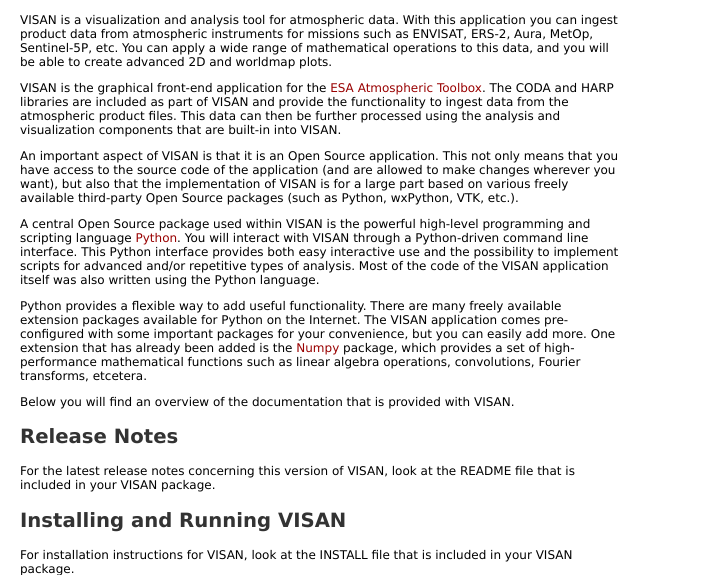
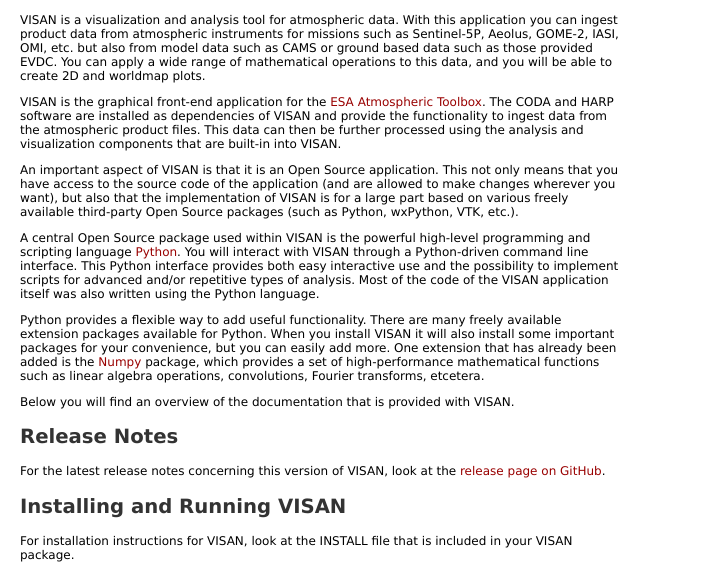
Before and after one commit to stcorp/visan, a plain HTML site: page docs/index.html in a window 1280 px wide. Shown: the part 410-985 px from the top of the page, without its empty margins (0-705 px from the left). Drawn offline with Linux system fonts and the light colour scheme.

Commit message:
Update of documentation

```diff
--- a/docs/index.html
+++ b/docs/index.html
@@ -16,21 +16,21 @@
 
       <h1>VISAN Documentation</h1>
 
-      <p>VISAN is a visualization and analysis tool for atmospheric data. With this application you can ingest product data from atmospheric instruments for missions such as ENVISAT, ERS-2, Aura, MetOp, Sentinel-5P, etc. You can apply a wide range of mathematical operations to this data, and you will be able to create advanced 2D and worldmap plots.</p>
+      <p>VISAN is a visualization and analysis tool for atmospheric data. With this application you can ingest product data from atmospheric instruments for missions such as Sentinel-5P, Aeolus, GOME-2, IASI, OMI, etc. but also from model data such as CAMS or ground based data such as those provided EVDC. You can apply a wide range of mathematical operations to this data, and you will be able to create 2D and worldmap plots.</p>
 
-      <p>VISAN is the graphical front-end application for the <a href="http://stcorp.nl/beat">ESA Atmospheric Toolbox</a>. The CODA and HARP libraries are included as part of VISAN and provide the functionality to ingest data from the atmospheric product files. This data can then be further processed using the analysis and visualization components that are built-in into VISAN.</p>
+      <p>VISAN is the graphical front-end application for the <a href="https://atmospherictoolbox.org">ESA Atmospheric Toolbox</a>. The CODA and HARP software are installed as dependencies of VISAN and provide the functionality to ingest data from the atmospheric product files. This data can then be further processed using the analysis and visualization components that are built-in into VISAN.</p>
 
       <p>An important aspect of VISAN is that it is an Open Source application. This not only means that you have access to the source code of the application (and are allowed to make changes wherever you want), but also that the implementation of VISAN is for a large part based on various freely available third-party Open Source packages (such as Python, wxPython, VTK, etc.).</p>
 
       <p>A central Open Source package used within VISAN is the powerful high-level programming and scripting language <a href="#python">Python</a>. You will interact with VISAN through a Python-driven command line interface. This Python interface provides both easy interactive use and the possibility to implement scripts for advanced and/or repetitive types of analysis. Most of the code of the VISAN application itself was also written using the Python language.</p>
 
-      <p>Python provides a flexible way to add useful functionality. There are many freely available extension packages available for Python on the Internet. The VISAN application comes pre-configured with some important packages for your convenience, but you can easily add more. One extension that has already been added is the <a href="#numpy">Numpy</a> package, which provides a set of high-performance mathematical functions such as linear algebra operations, convolutions, Fourier transforms, etcetera.</p>
+      <p>Python provides a flexible way to add useful functionality. There are many freely available extension packages available for Python. When you install VISAN it will also install some important packages for your convenience, but you can easily add more. One extension that has already been added is the <a href="#numpy">Numpy</a> package, which provides a set of high-performance mathematical functions such as linear algebra operations, convolutions, Fourier transforms, etcetera.</p>
 
       <p>Below you will find an overview of the documentation that is provided with VISAN.</p>
 
       <h2 id="readme">Release Notes</h2>
 
-      <p>For the latest release notes concerning this version of VISAN, look at the README file that is included in your VISAN package.</p>
+      <p>For the latest release notes concerning this version of VISAN, look at the <a href="https://github.com/stcorp/visan/releases">release page on GitHub</a>.</p>
 
       <h2 id="install">Installing and Running VISAN</h2>
 
```
